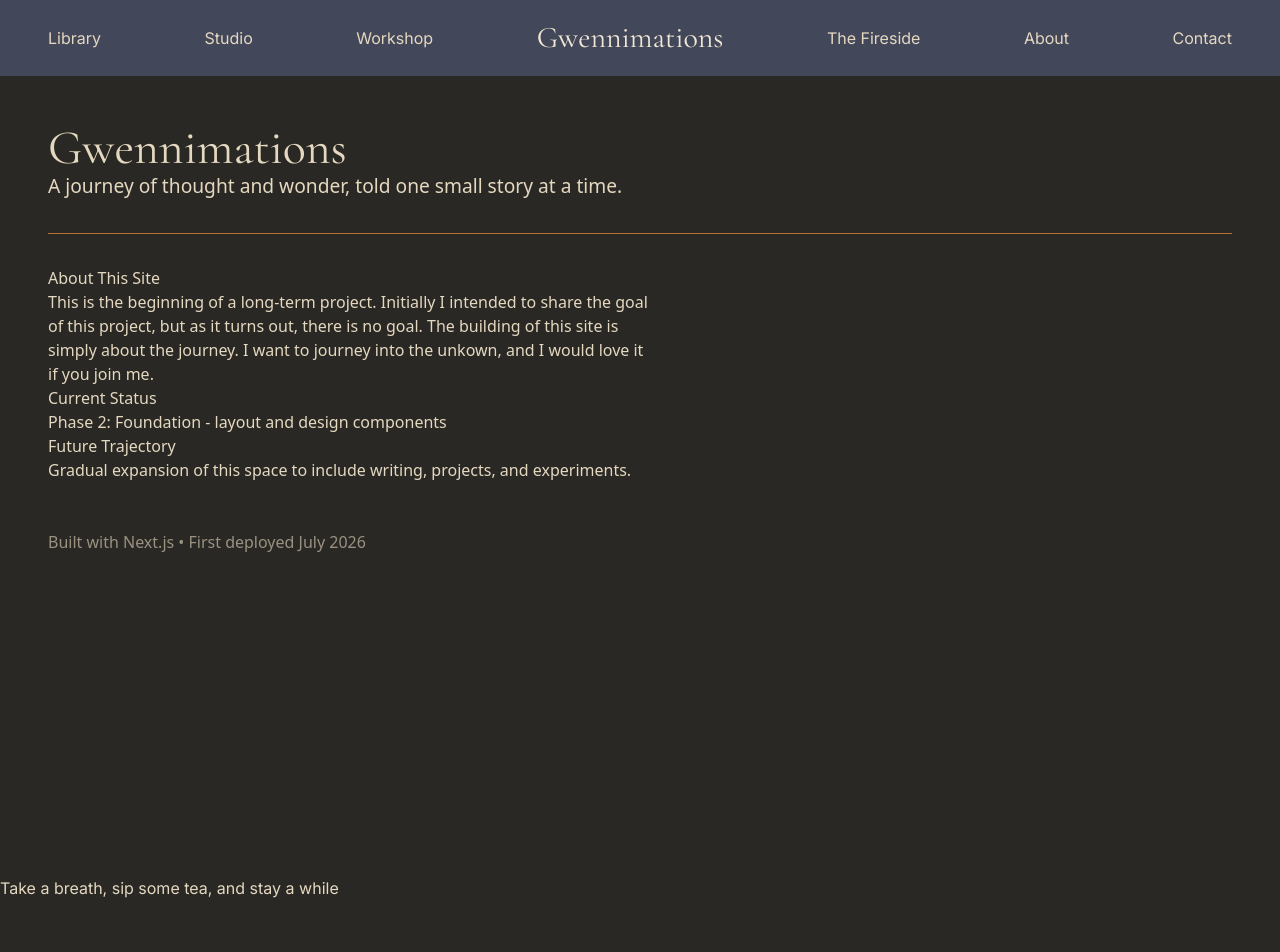
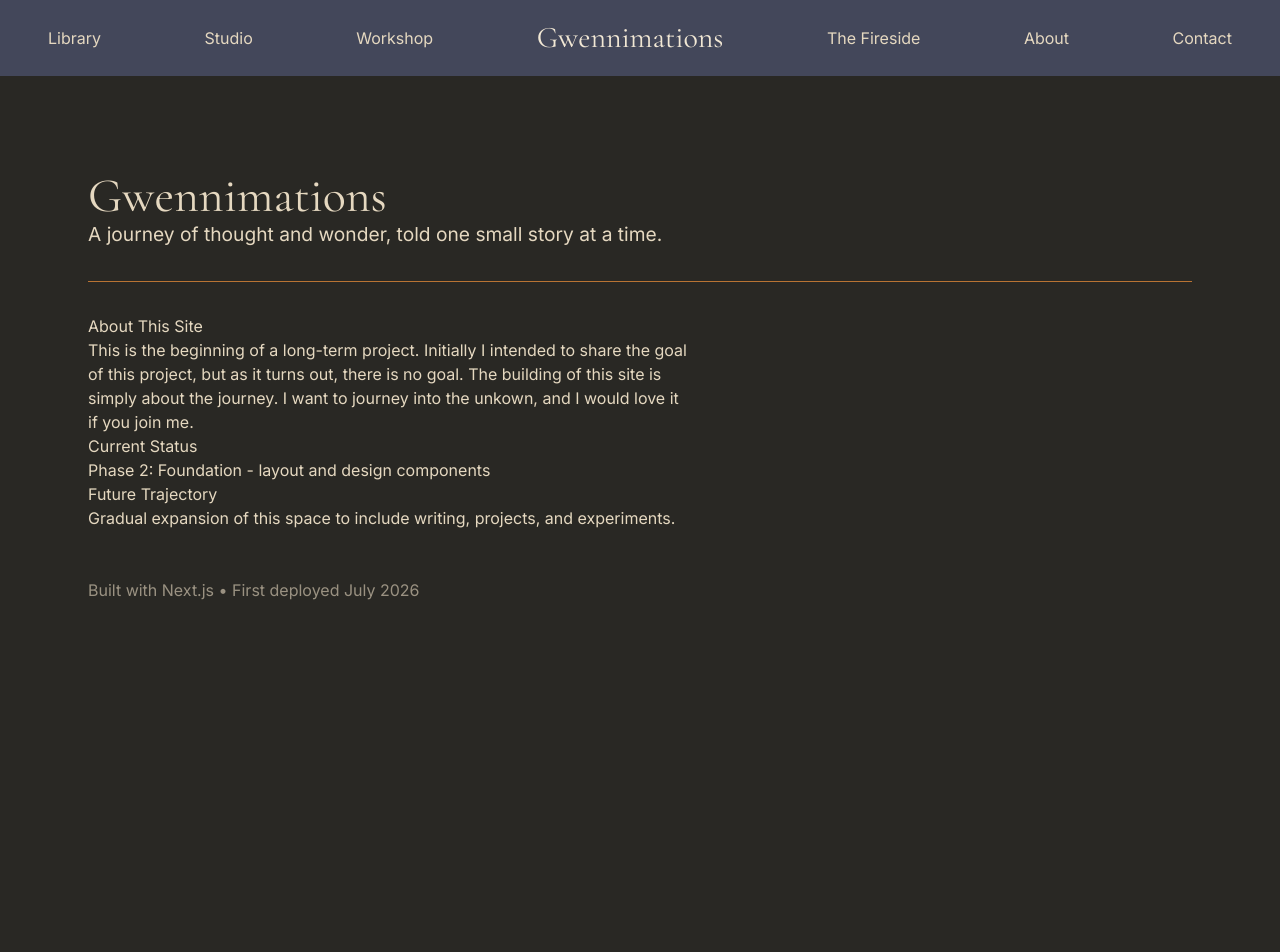
Before and after one commit to gwennthompson/gwennimations, a Next.js app: page / in a window 1280 px wide. Shown: the top 952 px of the page. Before the commit the page ends 900 px from the top, so only its background shows below. Built offline with nearby package versions, Linux system fonts and the light colour scheme.

Commit message:
Centered and styled footer. Added padding in layout

```diff
--- a/app/globals.css
+++ b/app/globals.css
@@ -3,6 +3,9 @@
 :root {
   --background: #292824;
   --foreground: #E5D8C0;
+  --stormy-twilight: #43475A;
+  --parchment: #E5D8C0;
+  --lantern-gold: #D8A15D;
 }
 
 @theme inline {
--- a/app/layout.tsx
+++ b/app/layout.tsx
@@ -32,12 +32,12 @@ export default function RootLayout({
     >
       <body className="min-h-full flex flex-col">
         <Navbar />
-        <main className="flex-1">
+        <main className="flex-1 px-10 py-12">
           {children}
         </main>
 
-        <footer>
-          <p>Take a breath, sip some tea, and stay a while</p>
+        <footer className="border-t border-[#4F5148] py-8 text-center">
+          <p className="font-cormorant italic text-lg text-[#C8BCA8]">Take a breath, sip some tea, and stay a while</p>
         </footer>
       </body>
     </html>
--- a/app/page.tsx
+++ b/app/page.tsx
@@ -3,8 +3,7 @@
 export default function Home() {
   return (
     <main
-      className="min-h-screen bg-[#292824] text-[#E5D8C0] p-12"
-      style={{ padding: "3rem", fontFamily: "system-ui"}}>
+      className="min-h-screen bg-[#292824] text-[#E5D8C0] p-12">
       <h1 className="font-cormorant text-5xl">Gwennimations</h1>
 
       <p style={{ fontSize: "1.2rem", maxWidth: "600px" }}>
```
